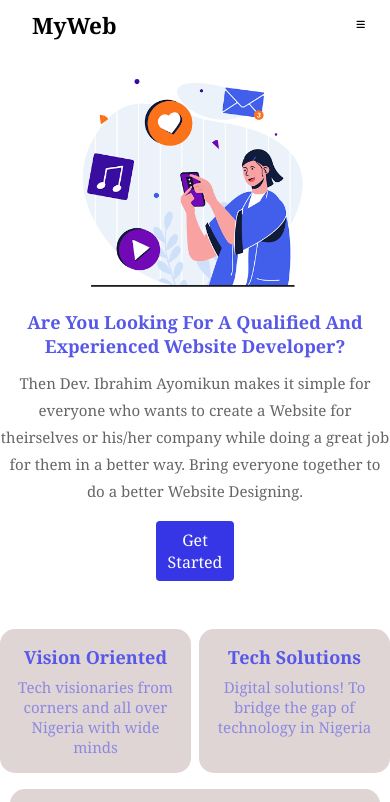
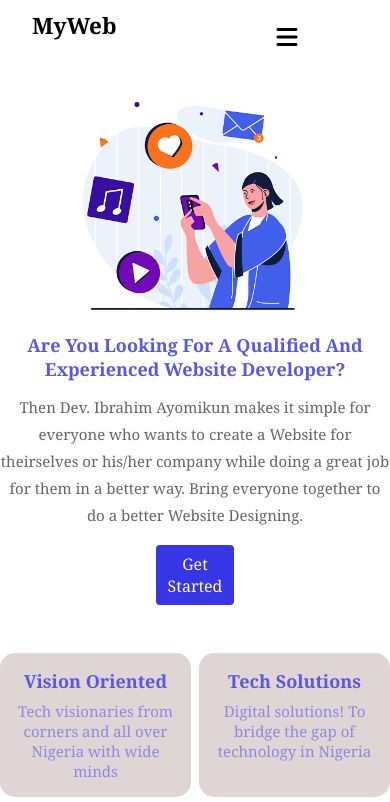
Before and after one commit to Ayomikun12/MyWeb, a plain HTML site: page index.html in a window 390 px wide. Shown: the top 802 px of the page. Drawn offline with Linux system fonts and the light colour scheme.

Commit message:
first commit

```diff
--- a/styles.css
+++ b/styles.css
@@ -42,11 +42,10 @@ nav .mainMenu li a {
 nav .mainMenu li a:hover {
     background: white;
     color: blue;
-    text-decoration: underline;
 }
 
 nav .openMenu {
-    font-size: .6rem;
+    font-size: 1.5rem;
     margin: 20px;
     display: none;
 }
@@ -503,9 +502,9 @@ nav .logo {
     }
 
     nav .openMenu {
-        display: flex;
-        margin-left: 15rem;
+        display: block;
         cursor: pointer;
+        margin-left: 10rem;
     }
 
     nav .mainMenu li a:hover {
```
